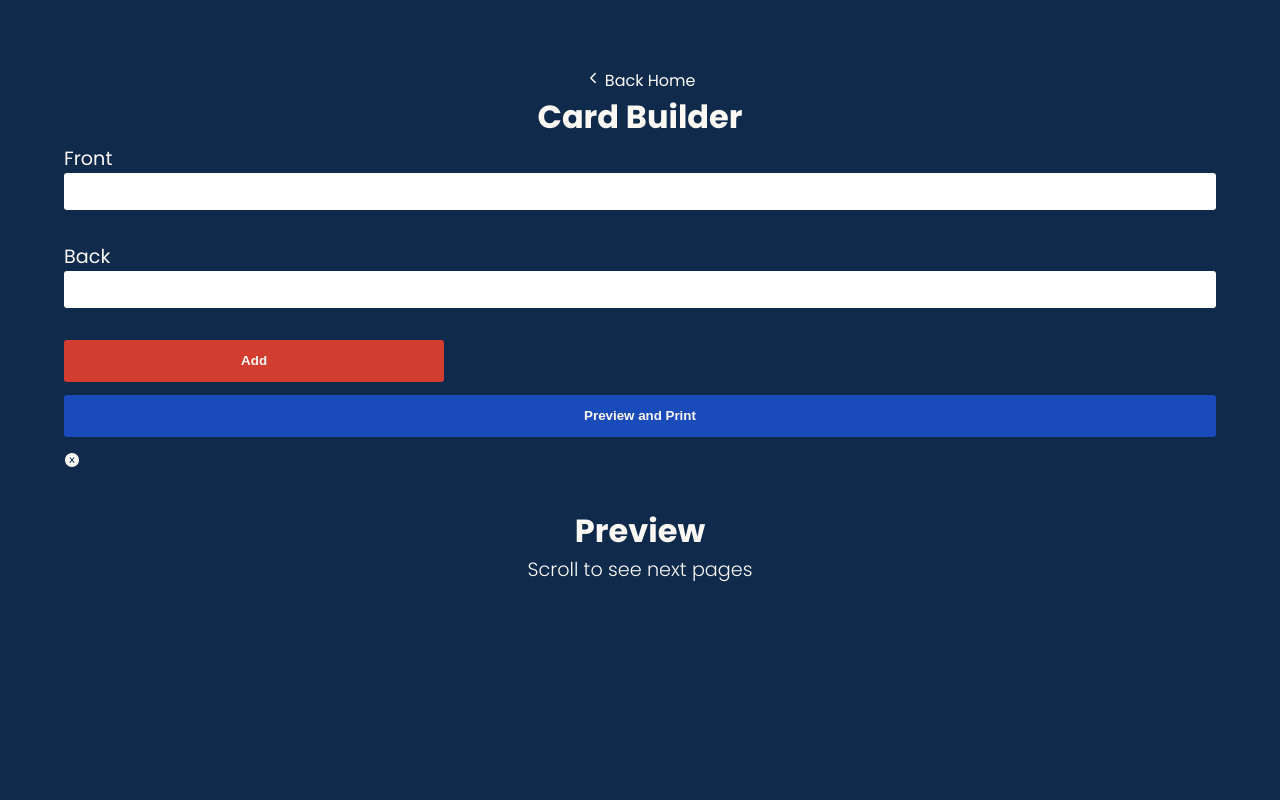
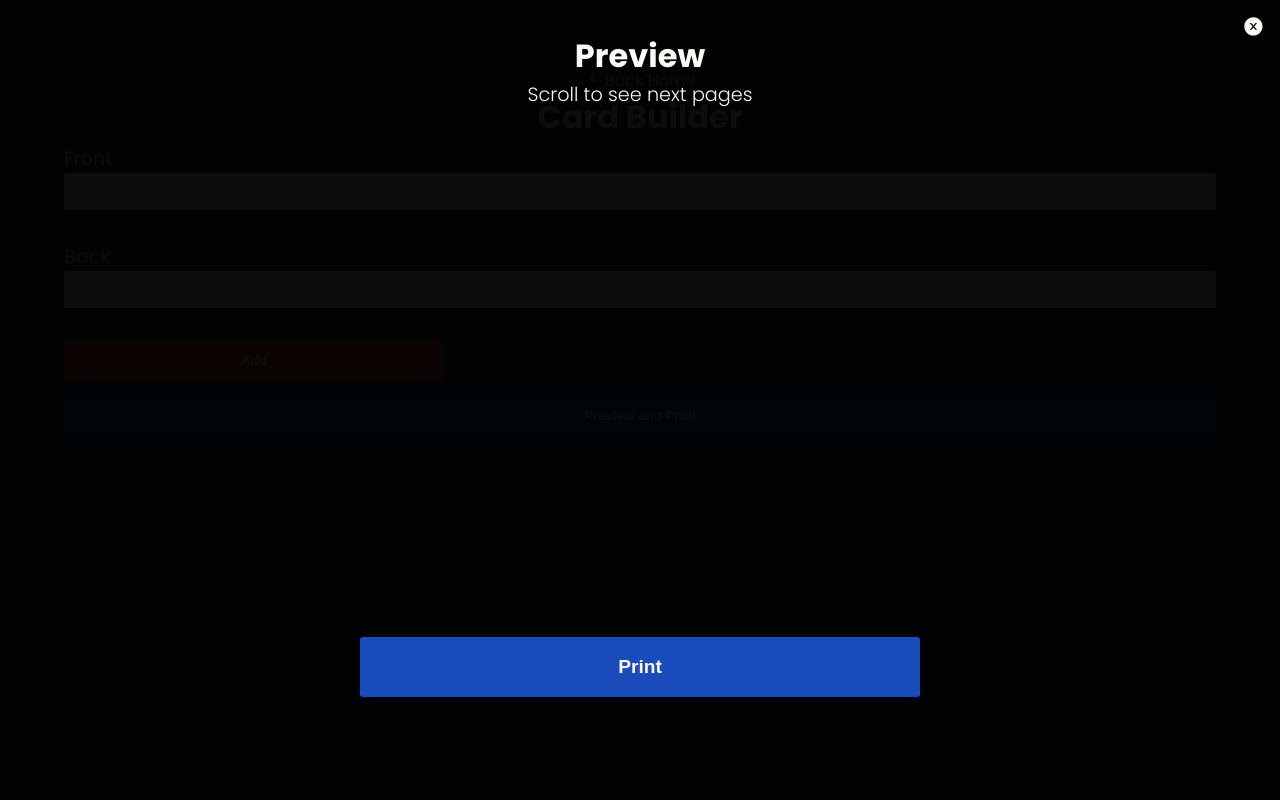
Before and after one commit to Obtez/flash-card-generator, a React (Create React App) app: page /build in a window 1280 px wide. Both pictures are taken after a click on the button "Preview and Print". Shown: the top 800 px of the page. Built offline with nearby package versions, Linux system fonts and the light colour scheme.

Commit message:
redid the preview modal

```diff
--- a/src/components/Button/Button.tsx
+++ b/src/components/Button/Button.tsx
@@ -3,12 +3,14 @@ import styles from "./Button.module.scss"
 interface ButtonTypes {
   children: string
   type: "button" | "submit" | "reset"
-  onClick: () => void
+  onClick?: () => void
 }
 
 const Button = ({ children, type, onClick }: ButtonTypes) => {
   function handleClick() {
-    onClick()
+    if (onClick) {
+      onClick()
+    }
   }
 
   return <button className={`${styles.btn} ${styles.primary}`} type={type} onClick={() => handleClick()}>{children}</button>
--- a/src/views/Builder/BuilderForm/BuilderForm.tsx
+++ b/src/views/Builder/BuilderForm/BuilderForm.tsx
@@ -18,13 +18,6 @@ const CardForm = ({addCardToStack}: PropsType) => {
     back: ""
   })
 
-  const [charCountFront, setCharCountFront] = useState(140)
-  const [charCountBack, setCharCountBack] = useState(140)
-
-  useEffect(() => {
-    setCharCountFront(140 - newCard.front.length)
-    setCharCountBack(140- newCard.back.length)
-  }, [newCard])
 
   function updateInputValue(property: string, value: string) {
     setNewCard({
--- a/src/views/Builder/BuilderPage/BuilderPage.tsx
+++ b/src/views/Builder/BuilderPage/BuilderPage.tsx
@@ -3,7 +3,6 @@ import {Link} from "react-router-dom";
 import { ICard } from "types"
 import BuilderForm from "../BuilderForm/BuilderForm"
 import CardList from "../CardList/CardList";
-import { AiOutlineFileSearch, AiFillCloseCircle } from "react-icons/ai";
 import {IoIosArrowBack} from "react-icons/io"
 import styles from "../_styles/CardBuilder.module.scss";
 import Preview from "../Preview/Preview";
@@ -70,8 +69,7 @@ const BuilderPage = () => {
       showPreview ? (
         <div className={styles.modal}>
           <div className={styles.previewContainer}>
-            <AiFillCloseCircle className={styles.modalCloseBtn} onClick={() => togglePreview()} />
-            <Preview cardStack={cardStack} />
+            <Preview cardStack={cardStack} togglePreview={togglePreview} />
           </div>
         </div>
       ) : ""
--- a/src/views/Builder/Preview/Preview.tsx
+++ b/src/views/Builder/Preview/Preview.tsx
@@ -1,15 +1,18 @@
 import { useRef } from "react";
+import Button from "components/Button/Button";
 import ReactToPrint from "react-to-print";
 import { v4 as uuidv4 } from 'uuid';
+import { AiFillCloseCircle } from "react-icons/ai";
 import { ICard } from "types";
 import CardSide from './CardSide';
 import styles from "../_styles/Preview.module.scss";
 
 interface PropsType {
   cardStack: ICard[]
+  togglePreview: () => void
 }
 
-const Preview = ({ cardStack }: PropsType) => {
+const Preview = ({ cardStack, togglePreview }: PropsType) => {
   const printRef = useRef(null);
 
   let sortedPages: ICard[][] = []
@@ -68,6 +71,7 @@ const Preview = ({ cardStack }: PropsType) => {
   return (
     <div className={styles.previewLayout} ref={printRef}>
       <header>
+        <AiFillCloseCircle className={styles.modalCloseBtn} onClick={() => togglePreview()} />
         <h1>Preview</h1>
         <p>Scroll to see next pages</p>
       </header>
@@ -76,7 +80,7 @@ const Preview = ({ cardStack }: PropsType) => {
           {generatePages()}
         </div>
         <ReactToPrint
-          trigger={() => <button type="button">Print</button>}
+          trigger={() => <Button type="button">Print</Button>}
           content={() => printRef.current}
           documentTitle="Flash Cards"
           pageStyle="margin: 1.2cm 1cm"
--- a/src/views/Builder/_styles/CardBuilder.module.scss
+++ b/src/views/Builder/_styles/CardBuilder.module.scss
@@ -61,7 +61,20 @@
       border-radius: 8px;
       margin-bottom: 20px;
     }
+  }
 
+  .modal {
+    position: fixed;
+    top: 0;
+    right: 0;
+    height: 100%;
+    width: 100%;
+    z-index: 5;
+
+    .previewContainer {
+      background-color: rgba(0,0,0,0.95);
+      height: 100%;
+    }
   }
 }
 
--- a/src/views/Builder/_styles/Preview.module.scss
+++ b/src/views/Builder/_styles/Preview.module.scss
@@ -5,12 +5,22 @@
   .previewLayout {
     @media screen and (max-width: 1199px) {
       @include container;
-      padding-top: 0;
-      padding-bottom: 0;
+      padding: 1rem 1.5rem;
     }
     color: #222;
     padding-top: 1rem;
     padding-bottom: 0;
+    position: relative;
+
+    .modalCloseBtn {
+      position: absolute;
+      top: 0;
+      right: 0;
+      margin-top: 16px;
+      margin-right: 16px;
+      color: $text-light;
+      font-size: 1.3rem;
+    }
 
     header {
 
@@ -52,15 +62,6 @@
           }
         }
       }
-    }
-
-    button {
-      margin-top: 1rem;
-      padding: 1em 2em;
-      background-color: white;
-      border: none;
-      border-radius: 4px;
-      font-weight: 700;
     }
   }
 }
```
